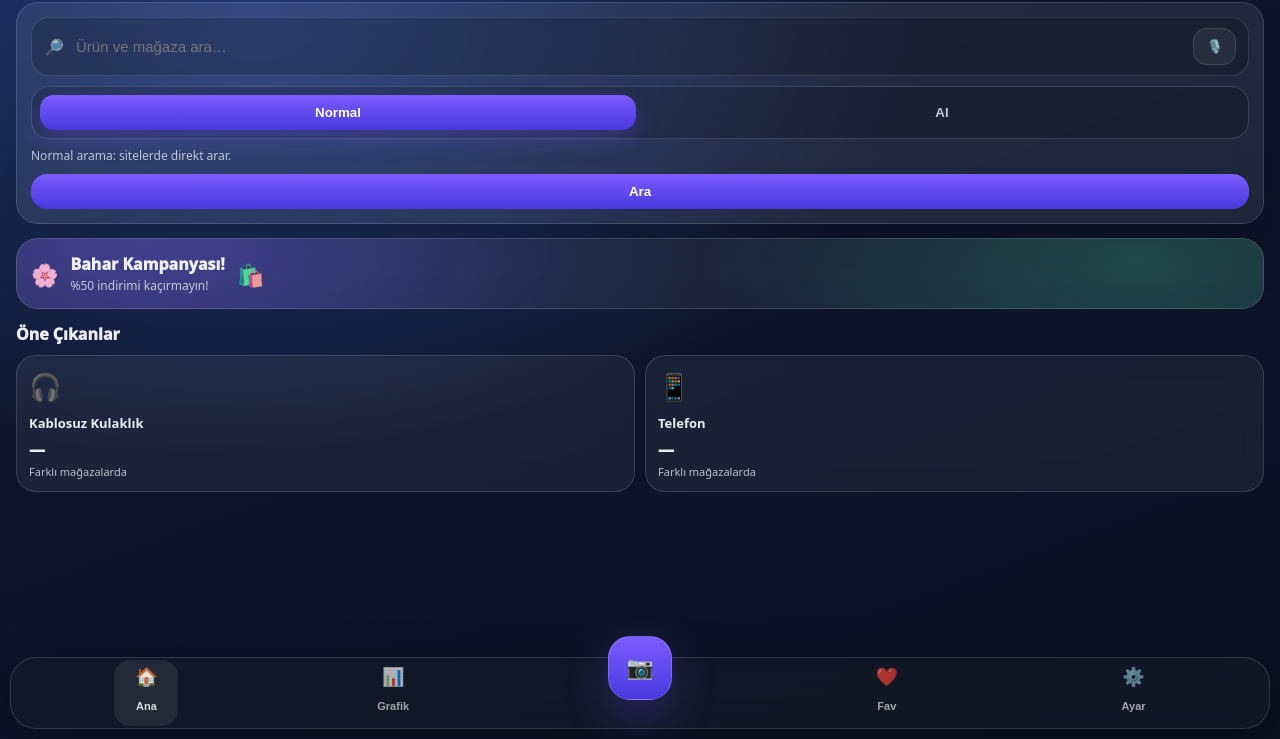
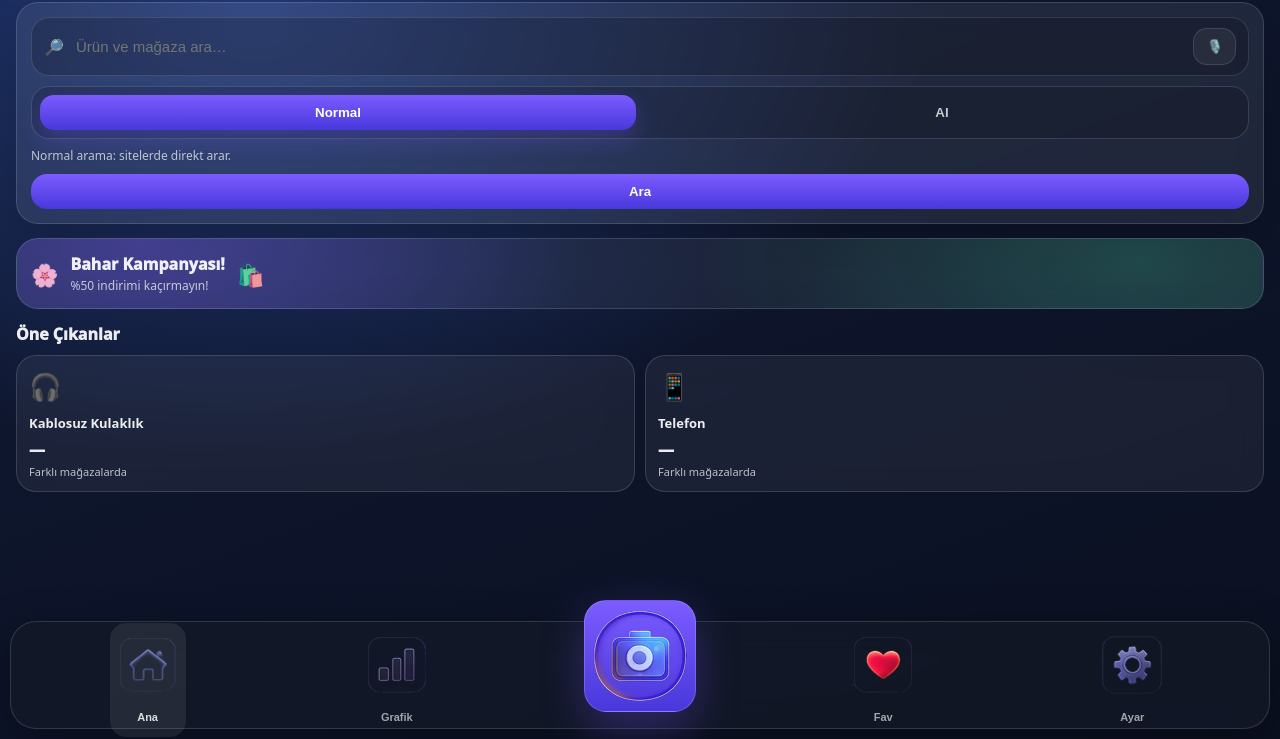
Before and after one commit to fiyattakip/fiyattakip.github.io, a plain HTML site: page index.html in a window 1280 px wide. Shown: the part 61-800 px from the top of the page. Drawn offline with Linux system fonts and the light colour scheme; no server answers.

Commit message:
Add files via upload

```diff
--- a/index.html
+++ b/index.html
@@ -186,26 +186,24 @@
     <!-- TABBAR -->
     <nav class="tabbar" aria-label="Alt Menü">
       <button class="tab active" type="button" data-page="home">
-        <span class="ico">🏠</span><span class="lbl">Ana</span>
+        <span class="ico"><img class="tabIcon" src="home.png" alt=""></span><span class="lbl">Ana</span>
       </button>
 
       <button class="tab" type="button" data-page="graph">
-        <span class="ico">📊</span><span class="lbl">Grafik</span>
+        <span class="ico"><img class="tabIcon" src="chart.png" alt=""></span><span class="lbl">Grafik</span>
       </button>
 
       <div class="tabSpacer" aria-hidden="true"></div>
 
       <button class="tab" type="button" data-page="favs">
-        <span class="ico">❤️</span><span class="lbl">Fav</span>
+        <span class="ico"><img class="tabIcon" src="favorite.png" alt=""></span><span class="lbl">Fav</span>
       </button>
 
       <button class="tab" type="button" data-page="settings">
-        <span class="ico">⚙️</span><span class="lbl">Ayar</span>
+        <span class="ico"><img class="tabIcon" src="settings.png" alt=""></span><span class="lbl">Ayar</span>
       </button>
 
-      <button class="fab" id="fabCamera" type="button" aria-label="AI Kamera">
-        <span class="fabIco">📷</span>
-      </button>
+      <button class="fab" id="fabCamera" type="button" aria-label="AI Kamera"><img class="fabIcon" src="camera.png" alt=""></button>
     </nav>
 
   </div>
--- a/styles.css
+++ b/styles.css
@@ -457,3 +457,48 @@ html, body { transform: none !important; }
 .modalTitle{font-size:18px;font-weight:900}
 .iconBtn{background:rgba(255,255,255,.06);border:1px solid rgba(255,255,255,.12);color:rgba(255,255,255,.9);border-radius:14px;padding:10px 12px}
 .modalBody .row{margin-top:12px}
+
+/* === Tabbar PNG Icon Patch (safe scoped) === */
+:root{
+  --ft-tabbar-h: 108px;      /* total bar height */
+  --ft-tab-ico: 64px;        /* side icons */
+  --ft-fab-ico: 96px;        /* camera icon */
+  --ft-fab-btn: 112px;       /* camera button */
+}
+
+/* keep content above the bar */
+body{ padding-bottom: calc(var(--ft-tabbar-h) + env(safe-area-inset-bottom)); }
+
+/* tabbar height & safe area */
+.tabbar{
+  height: var(--ft-tabbar-h);
+  padding-bottom: env(safe-area-inset-bottom);
+}
+
+/* side tabs */
+.tabbar .tab{
+  padding-top: 10px;
+}
+.tabbar .tab .ico{
+  width: var(--ft-tab-ico);
+  height: var(--ft-tab-ico);
+  display: grid;
+  place-items: center;
+  font-size: 0; /* hide emoji if any */
+}
+.tabbar .tab .tabIcon{
+  width: var(--ft-tab-ico);
+  height: var(--ft-tab-ico);
+  object-fit: contain;
+}
+
+/* camera FAB */
+.tabbar .fab{
+  width: var(--ft-fab-btn);
+  height: var(--ft-fab-btn);
+}
+.tabbar .fab .fabIcon{
+  width: var(--ft-fab-ico);
+  height: var(--ft-fab-ico);
+  object-fit: contain;
+}
```
